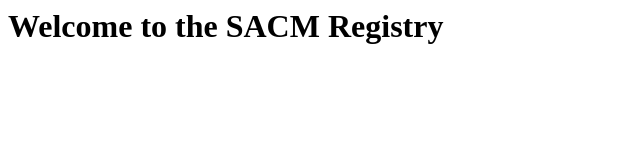
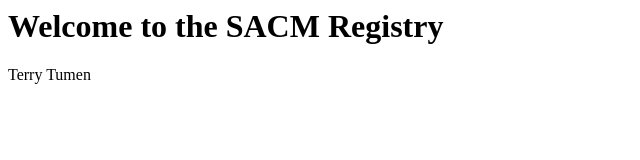
Before and after one commit to liuj0331/SACMRegistry, a plain HTML site: page index.html in a window 1280 px wide. Shown: the full height of the page, 0-640 px from the left. Drawn offline with Linux system fonts and the light colour scheme.

Commit message:
hey I added my name to this

```diff
--- a/index.html
+++ b/index.html
@@ -4,5 +4,6 @@
   </head>
   <body>
     <h1>Welcome to the SACM Registry</h1>
+	<p> Terry Tumen </p>
   </body>
 </html>
```
